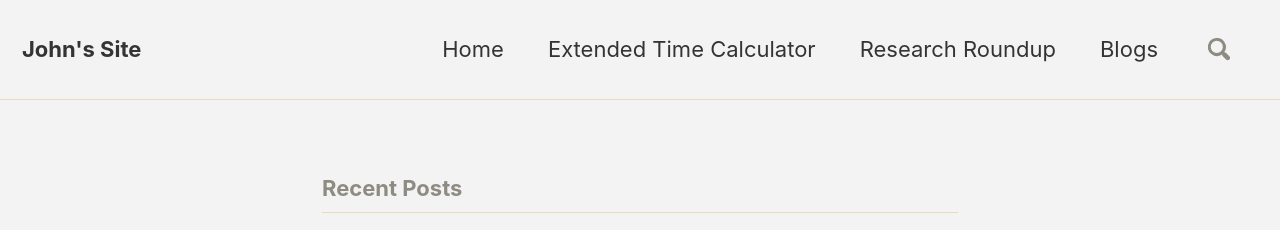
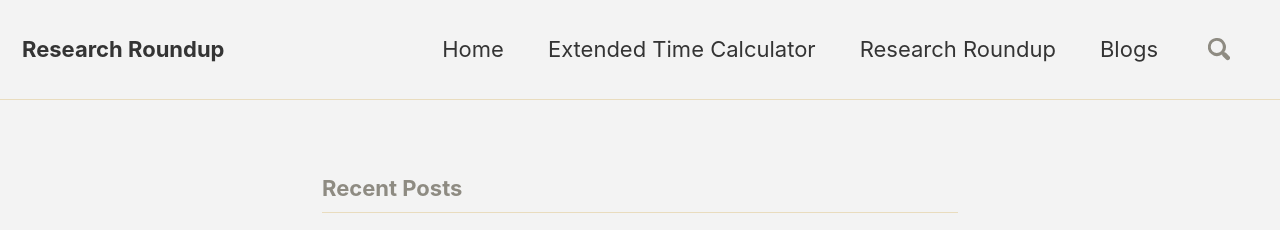
Before and after one commit to johnboniello/Research-round-up, a Jekyll site: the page built from index.html, in a window 1280 px wide and 900 px high. Shown: the top 230 px of the window. Built offline with Jekyll 4.4.1, drawn with Linux system fonts in a browser that asks for light colours; nearby versions of some CDN libraries; the list of posts is cut into pages by our own code; some of the changed lines change nothing that is shown.

Commit message:
Update _config.yml

```diff
--- a/_config.yml
+++ b/_config.yml
@@ -10,13 +10,10 @@ minimal_mistakes_skin    : "dirt" # "air", "aqua", "contrast", "dark", , "neon",
 
 # Site Settings
 locale                   : "en-US"
-title                    : "John's Site"
+title                    : "Research Roundup"
 title_separator          : "-"
 name                     : "John Boniello"
-description              : "Welcome to my site. On this site you will find my semi-regular research roundup, occasional blog posts,
-                              and my beta or fully active development projects. My goal is to make the hard stuff easier for teachers,
-                              this means summarizing research and writing programs that might be helpful,
-                               especially to teachers of students with disabilities and ELLs."
+description              : "This is the home of my semi-regular research roundup."
 url                      : "http://johnboniello.com"
 baseurl                  : "/Research-round-up"
 repository               :  johnboniello
```
